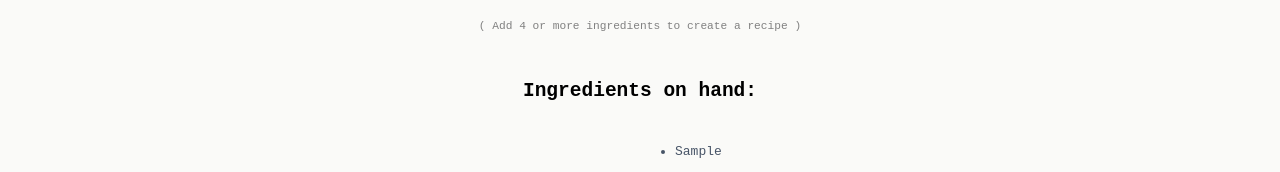
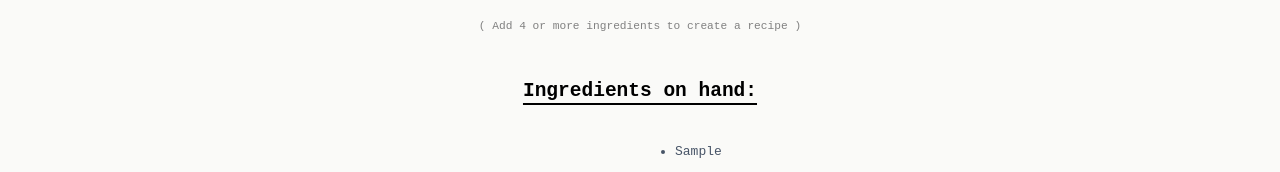
Before and after one commit to berkcantelseren/chef-claude, a React (Vite) app: page / in a window 1280 px wide. Both pictures are taken after typing "Sample" into the empty fields and a click on the button "Add ingredient". Shown: the part 150-322 px from the top of the page. Built offline with nearby package versions, Linux system fonts and the light colour scheme.

Commit message:
on hand underline add and some css

```diff
--- a/src/index.css
+++ b/src/index.css
@@ -102,6 +102,9 @@ ul.ingredients-list > li {
   justify-content: center;
   display: flex;
   padding: 20px;
+  text-decoration: underline;
+  text-underline-offset: 7px;
+  text-decoration-thickness: 2px;
 }
 
 .list {
```
